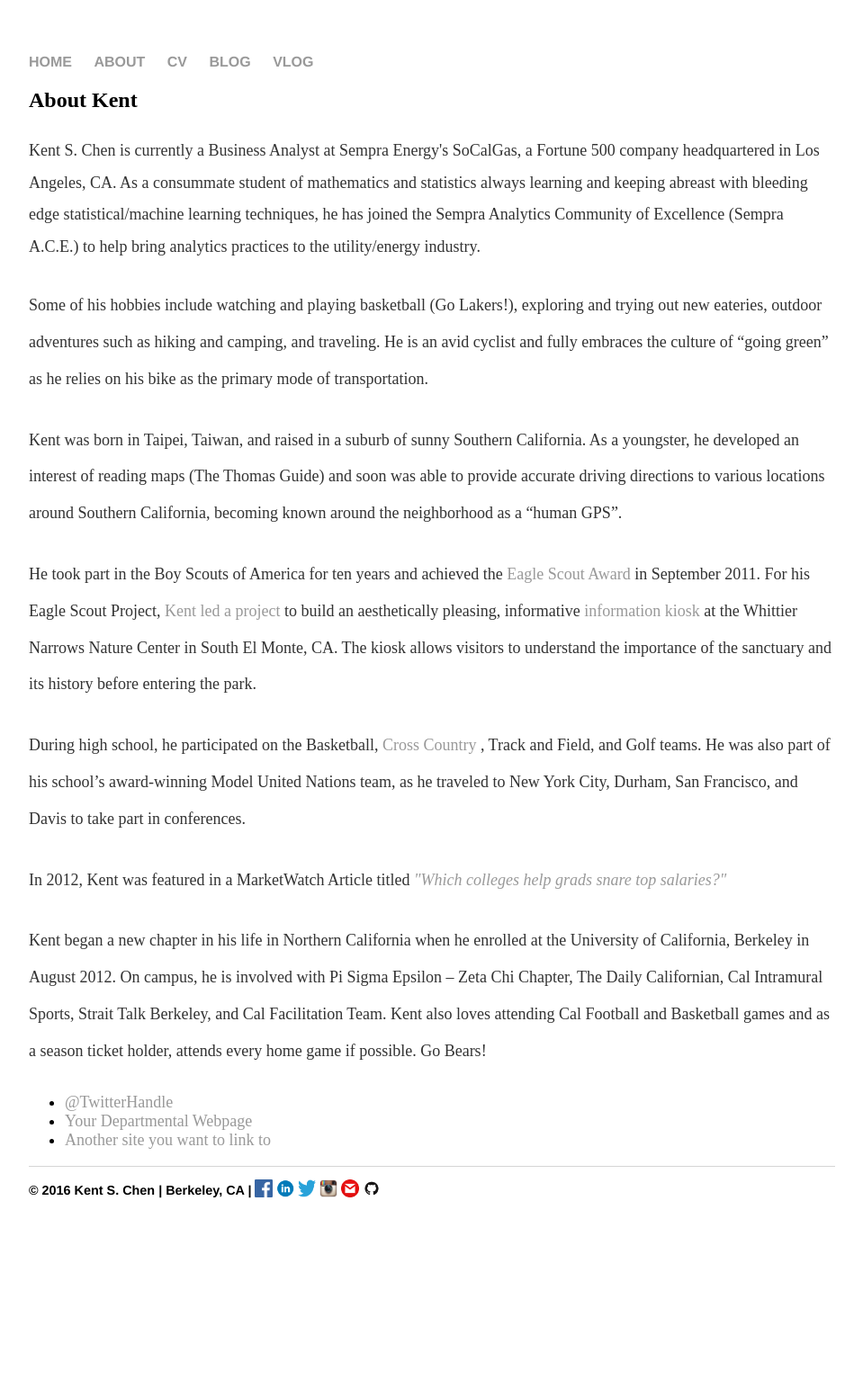
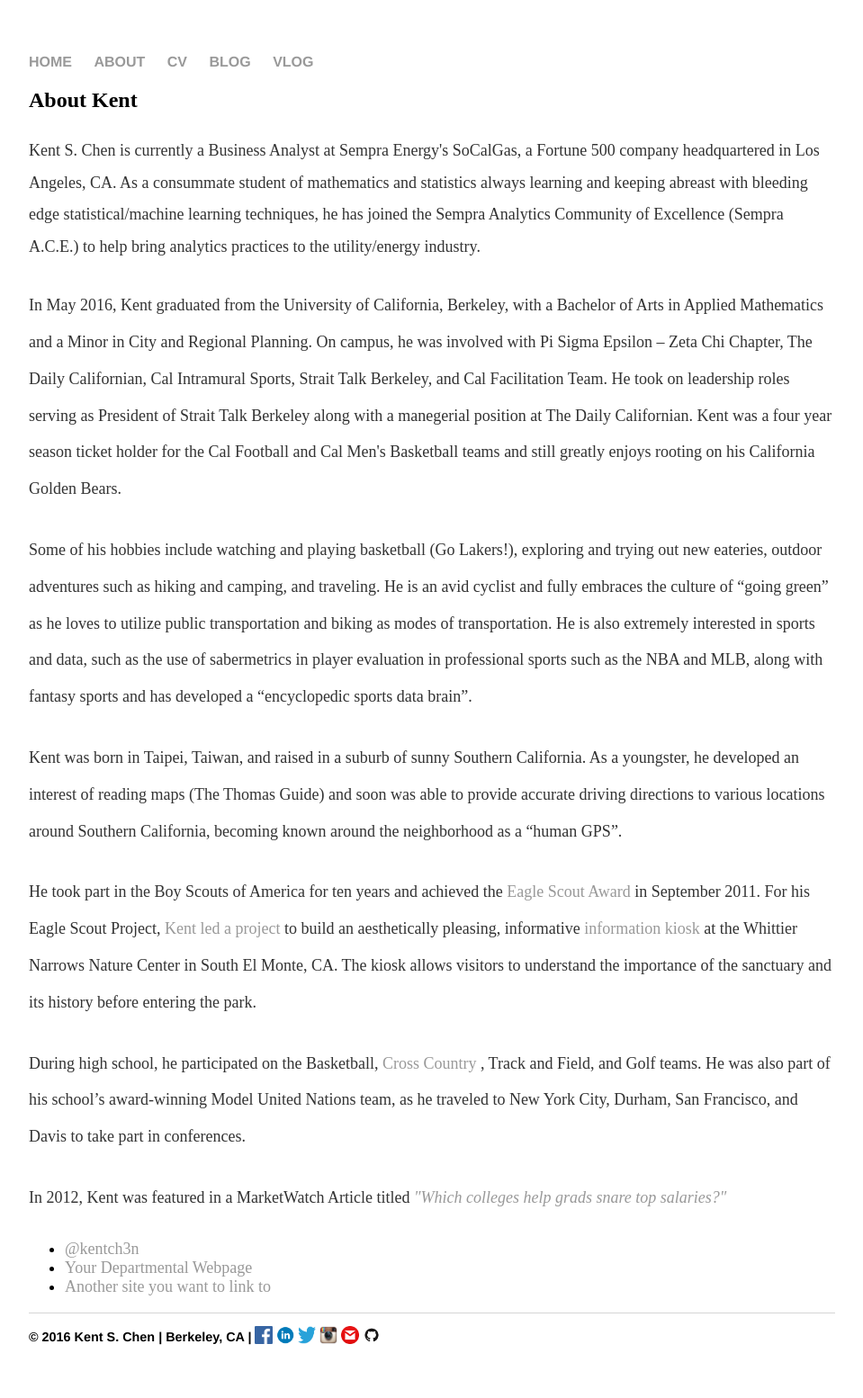
Before and after one commit to kentschen/kentschen.github.io, a Jekyll site: the page built from about/index.html, in a window 1280 px wide. Shown: the whole page at 90% size, without its empty margins (160-1119 px from the left). Built offline with Jekyll 4.4.1, drawn with Linux system fonts in a browser that asks for light colours; before the commit the page ends 1391 px from its top, so only the background shows below that.

Commit message:
edit bio 10/24/16

```diff
--- a/about/index.html
+++ b/about/index.html
@@ -12,12 +12,20 @@
 				techniques, he has joined the Sempra Analytics Community of Excellence (Sempra A.C.E.) to help
 				bring analytics practices to the utility/energy industry.</p>
 
-			<p> <font size="4"> Some of his hobbies include watching and playing
-				basketball (Go Lakers!), exploring and trying out new
-				eateries, outdoor adventures such as hiking and camping,
-				and traveling. He is an avid cyclist and fully embraces
-				the culture of “going green” as he relies on his bike as
-				the primary mode of transportation. </p>
+			<p> <font size="4"> In May 2016, Kent graduated from the University of California, Berkeley,
+				with a Bachelor of Arts in Applied Mathematics and a Minor in City and Regional Planning.
+				On campus, he was involved with Pi Sigma Epsilon – Zeta Chi Chapter, The Daily Californian,
+				Cal Intramural Sports, Strait Talk Berkeley, and Cal Facilitation Team. He took on leadership roles
+				serving as President of Strait Talk Berkeley along with a manegerial position at The Daily Californian.
+				Kent was a four year season ticket holder for the Cal Football and Cal Men's Basketball teams and
+				still greatly enjoys rooting on his California Golden Bears.</p>
+
+			<p> <font size="4"> Some of his hobbies include watching and playing basketball (Go Lakers!),
+				exploring and trying out new eateries, outdoor adventures such as hiking and camping, and
+				traveling. He is an avid cyclist and fully embraces the culture of “going green” as he loves
+				to utilize public transportation and biking as modes of transportation. He is also extremely
+				interested in sports and data, such as the use of sabermetrics in player evaluation in professional
+				sports such as the NBA and MLB, along with fantasy sports and has developed a “encyclopedic sports data brain”. </p>
 
 			<p> <font size="4"> Kent was born in Taipei, Taiwan, and raised in a suburb of
 				sunny Southern California. As a youngster, he developed an
@@ -52,18 +60,9 @@
 				<em><a target="_blank"href="/files/marketwatch.pdf">"Which
 				colleges help grads snare top salaries?" </a></em> </p>
 
-			<p> <font size="4"> Kent began a new chapter in his life in Northern
-			California when he enrolled at the University of California,
-			Berkeley in August 2012. On campus, he is involved with Pi
-			Sigma Epsilon – Zeta Chi Chapter, The Daily Californian, Cal
-			Intramural Sports, Strait Talk Berkeley, and Cal Facilitation
-			Team. Kent also loves attending Cal Football and Basketball
-			games and as a season ticket holder, attends every home game
-			if possible. Go Bears!<p/>
-
 
 			<ul class="contacts">
-				<li><a href="#">@TwitterHandle</a></li>
+				<li><a href="#">@kentch3n</a></li>
 				<li><a href="#">Your Departmental Webpage</a></li>
 				<li><a href="#">Another site you want to link to</a></li>
 				</ul>
```
